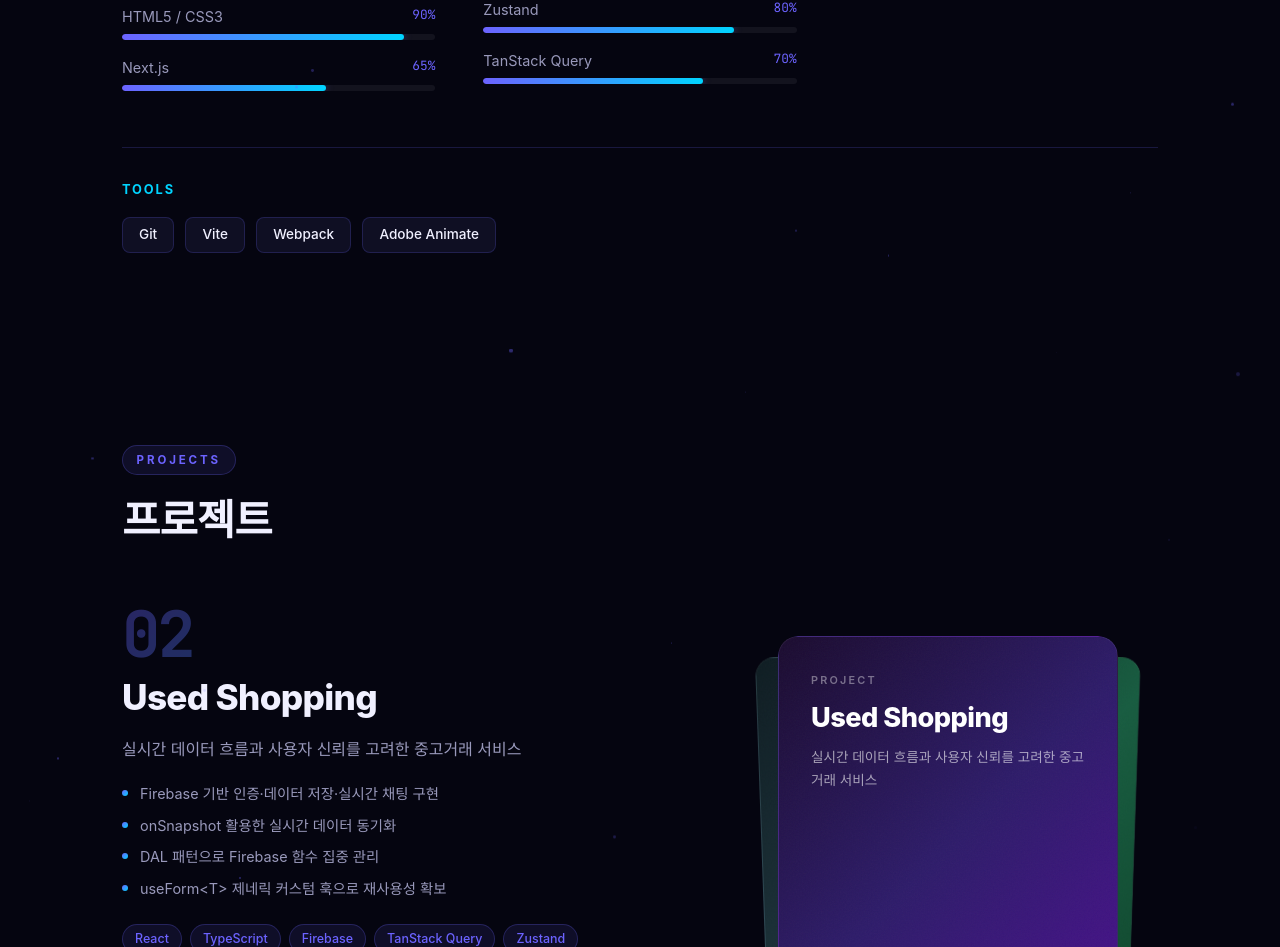
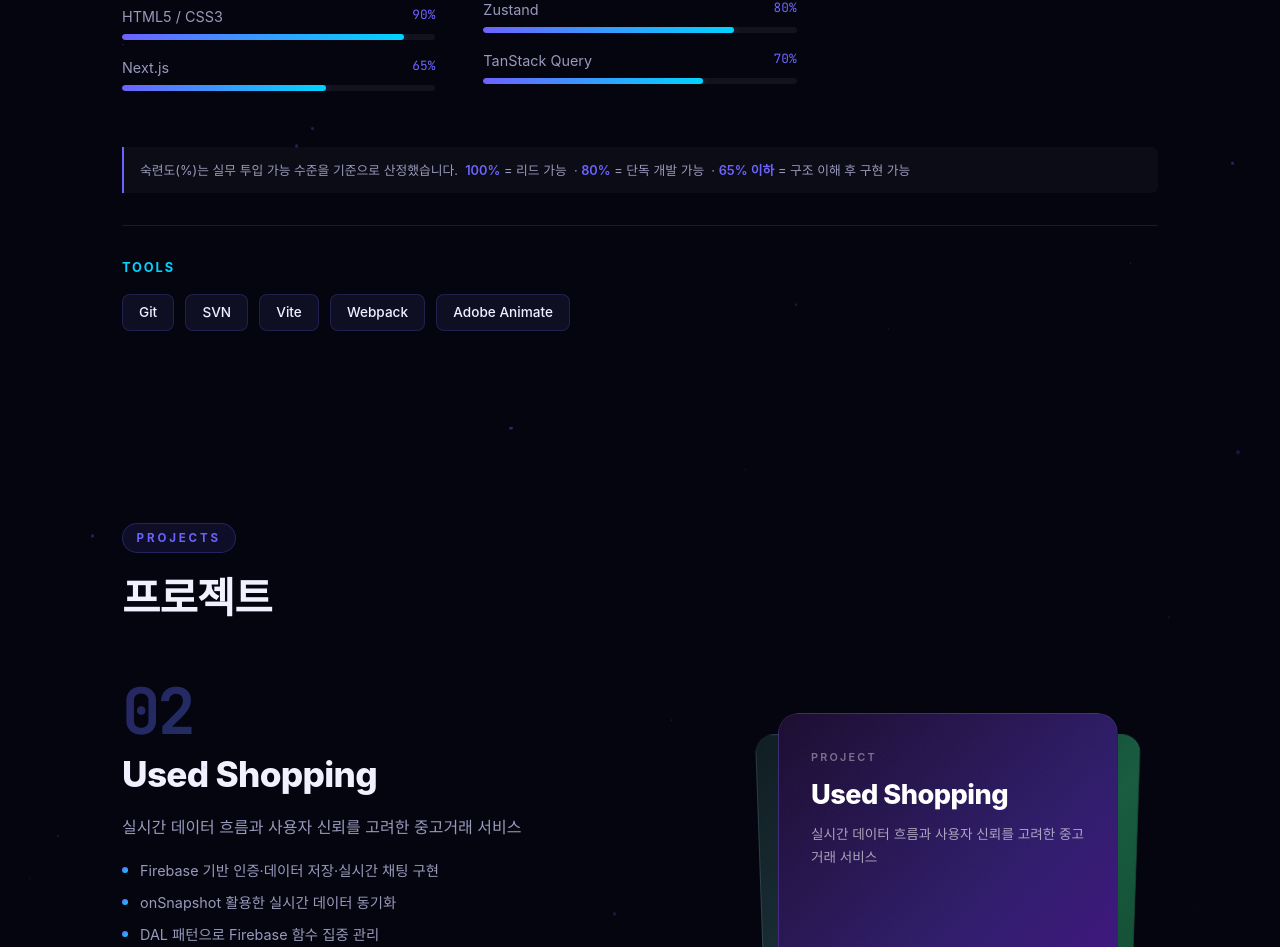
Before and after one commit to qdcv0272/MY_Profile, a React (Vite) app: page / in a window 1280 px wide. Shown: the part 2045-2992 px from the top of the page. Built offline with nearby package versions, Linux system fonts and the light colour scheme.

Commit message:
feat: add SVN to tools & add skill level explanation note

```diff
--- a/src/components/Skills.css
+++ b/src/components/Skills.css
@@ -50,6 +50,23 @@
   box-shadow: 0 0 8px var(--accent-glow);
 }
 
+/* Level note */
+.skills__level-note {
+  font-size: 0.8rem;
+  color: var(--text-secondary);
+  margin-bottom: 2rem;
+  padding: 0.7rem 1rem;
+  border-left: 2px solid var(--accent-primary);
+  background: rgba(255, 255, 255, 0.03);
+  border-radius: 0 6px 6px 0;
+  line-height: 1.8;
+}
+
+.skills__level-note strong {
+  color: var(--accent-primary);
+  font-weight: 600;
+}
+
 /* Tools */
 .skills__tools {
   border-top: 1px solid var(--border);
--- a/src/components/Skills.tsx
+++ b/src/components/Skills.tsx
@@ -88,6 +88,13 @@ export default function Skills() {
           </div>
         </div>
 
+        <p className="skills__level-note">
+          숙련도(%)는 실무 투입 가능 수준을 기준으로 산정했습니다.
+          &nbsp;<strong>100%</strong> = 리드 가능 &nbsp;·&nbsp;
+          <strong>80%</strong> = 단독 개발 가능 &nbsp;·&nbsp;
+          <strong>65% 이하</strong> = 구조 이해 후 구현 가능
+        </p>
+
         <div className="skills__tools" ref={toolsRef}>
           <h3 className="skills__col-title skills__tools-title">Tools</h3>
           <div className="skills__tools-list">
--- a/src/data/profile.ts
+++ b/src/data/profile.ts
@@ -81,5 +81,5 @@ export const SKILLS = {
     { name: "Firebase", level: 75 },
     { name: "Prisma / PostgreSQL", level: 55 },
   ],
-  tools: ["Git", "Vite", "Webpack", "Adobe Animate"],
+  tools: ["Git", "SVN", "Vite", "Webpack", "Adobe Animate"],
 };
```
